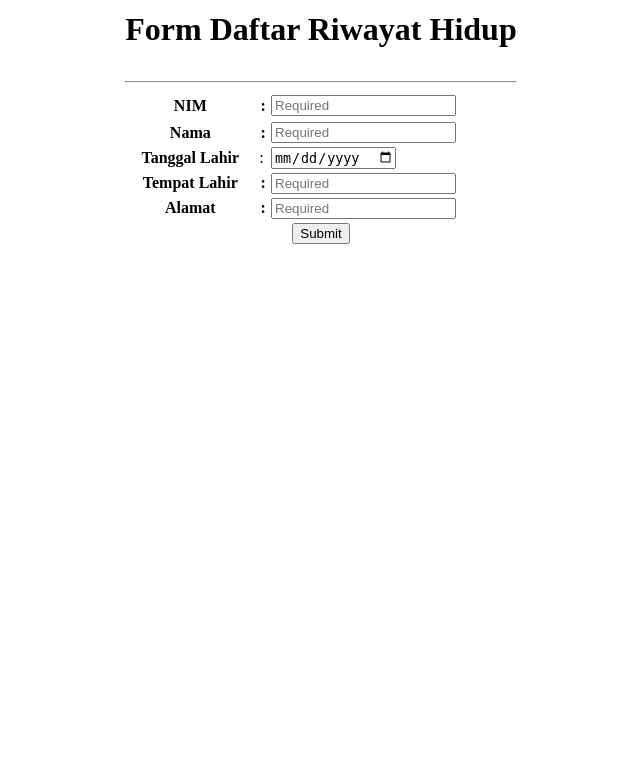
After one commit to ydxnidr/pustaka-booking, a CodeIgniter app: page /pustaka-booking/daftar in a window 1280 px wide. The commit adds this page. Shown: the top 783 px of the page, without its empty margins (319-959 px from the left). Run offline with CodeIgniter, Linux system fonts and the light colour scheme.

Commit message:
Pertemuan 5, fom validasi, dan daftar riwayat

```diff
--- a/application/config/autoload.php
+++ b/application/config/autoload.php
@@ -58,7 +58,7 @@ $autoload['packages'] = array();
 |
 |	$autoload['libraries'] = array('user_agent' => 'ua');
 */
-$autoload['libraries'] = array();
+$autoload['libraries'] = array('form_validation');
 
 /*
 | -------------------------------------------------------------------
--- /dev/null
+++ b/application/controllers/daftar.php
@@ -0,0 +1,37 @@
+<?php
+class Daftar extends CI_Controller
+{
+    public function index()
+    {
+        $this->load->view('view-form-daftar'); }
+        public function cetak() {
+            $this->form_validation->set_rules('nim', 'NIM', 'required|min_length[3]', [
+                'required' => 'NIM Harus diisi',
+                'min_lenght' => 'NIM terlalu pendek'
+            ]);
+            $this->form_validation->set_rules('nama', 'Nama', 'required|min_length[1]',[
+                'required' => 'Nama Harus diisi',
+                'min_lenght' => 'Nama terlalu pendek'
+            ]);
+            $this->form_validation->set_rules('tempat', 'Tempat Lahir', 'required|min_length[1]',[
+                'required' => 'Tempat Lahir Harus diisi',
+                'min_lenght' => 'Tempat Lahir terlalu pendek'
+            ]);
+            $this->form_validation->set_rules('alamat', 'Alamat', 'required|min_length[1]',[
+                'required' => 'Alamat Harus diisi',
+                'min_lenght' => 'Alamat terlalu pendek'
+            ]);
+            if ($this->form_validation->run() != true) {
+                $this->load->view('view-form-daftar');
+            } else {
+                $data = [
+                    'nim' => $this->input->post('nim'),
+                    'nama' => $this->input->post('nama'),
+                    'tanggal' => $this->input->post('tanggal'),
+                    'tempat' => $this->input->post('tempat'),
+                    'alamat' => $this->input->post('alamat')
+                ];
+                $this->load->view('view-data-daftar', $data);
+            }
+        }
+}
--- /dev/null
+++ b/application/views/view-form-daftar.php
@@ -0,0 +1,66 @@
+<html>
+<head>
+<title>Form Daftar Riwayat Hidup</title>
+</head>
+<body>
+    <center>
+        <form    action="<?= base_url('daftar/cetak');    ?>" method="post">
+        <table>
+            <tr>
+                <th colspan="3">
+                    <h1>Form Daftar Riwayat Hidup</h1> </th>
+                </tr>
+                <tr>
+                    <td colspan="3">
+                        <hr>
+                    </td>
+                </tr>
+                <tr>
+                    <th>NIM</th>
+                    <th>:</th>
+                    <td>
+                        <input type="text" name="nim" id="nim" placeholder="Required">
+                        <div class="col-sm-6 col-danger"> <?= form_error('nim'); ?> </div>
+                    </td>
+                </tr>
+                <tr>
+                <tr>
+                    <th>Nama</th>
+                    <th>:</th>
+                    <td>
+                        <input type="text" name="nama" id="nama" placeholder="Required">
+                        <div class="col-sm-6 col-danger"> <?= form_error('nama'); ?> </div>
+                    </td>
+                </tr>
+                <tr>
+                    <th>Tanggal Lahir</th>
+                    <td>:</td>
+                    <td>
+                        <input type="date" name="tanggal" id="tanggal">
+                    </tr>
+                    <tr>
+                        <th>Tempat Lahir</th>
+                        <th>:</th>
+                        <td>
+                            <input type="text" name="tempat" id="tempat" placeholder="Required">
+                            <div class="col-sm-6 col-danger"> <?= form_error('tempat'); ?> </div>
+                        </td>
+                    </tr>
+                    <tr>
+                        <th>Alamat</th>
+                        <th>:</th>
+                        <td>
+                            <input type="text" name="alamat" id="alamat" placeholder="Required">
+                            <div class="col-sm-6 col-danger"> <?= form_error('alamat'); ?> </div>
+                        </td>
+                    </tr>
+                    <tr>
+                        <td colspan="3" align="center">
+                            <input type="submit" value="Submit">
+                        </td>
+                    </tr>
+        </table>
+        </form>
+    </center>
+</body>
+</html>
```
Also changed, not shown: application/controllers/matakuliah.php (+13 -2 lines), application/views/view-data-daftar.php (added, +62 -0 lines), application/views/view-form-matakuliah.php (+4 -3 lines), application/views/v_index.php (indentation only).
